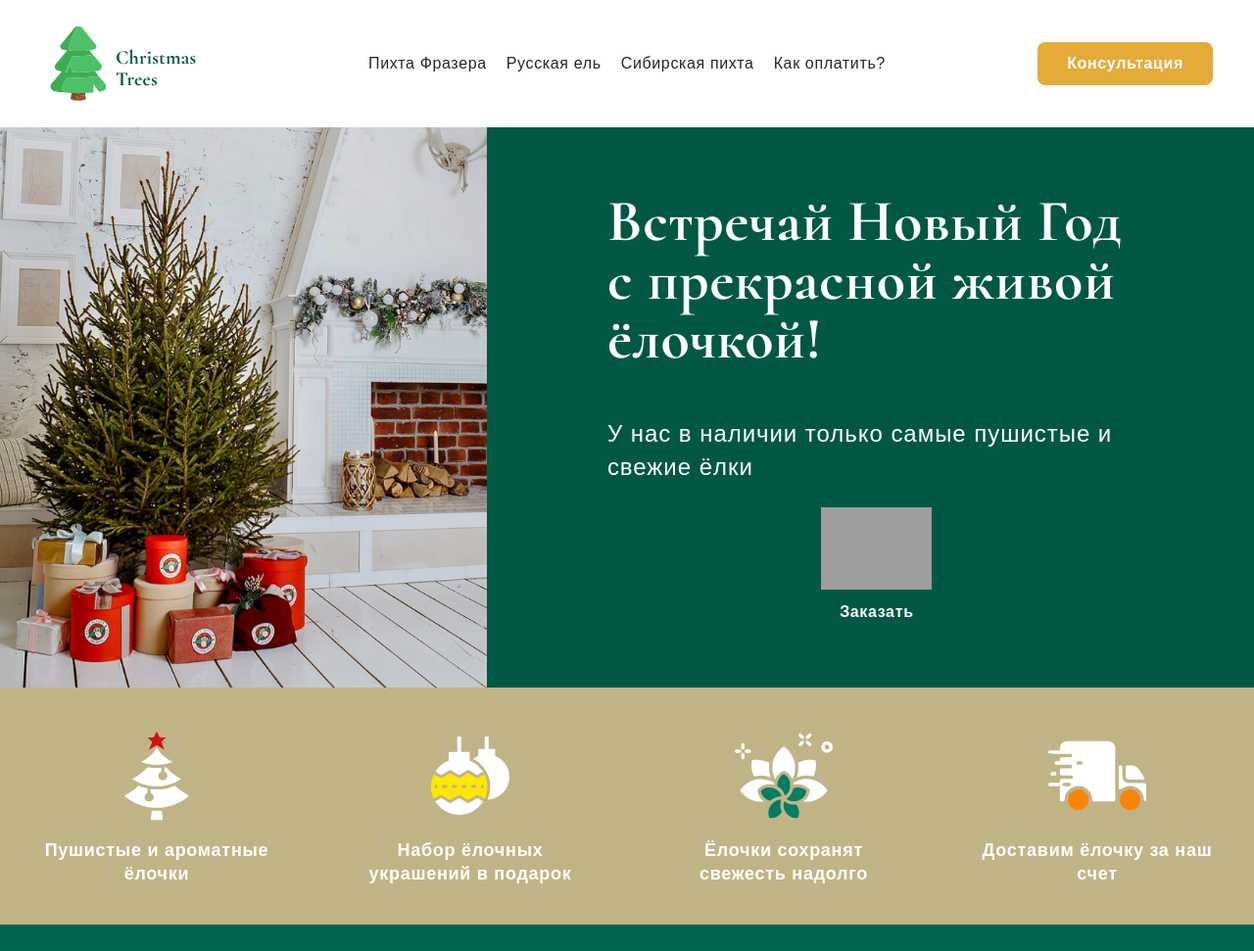
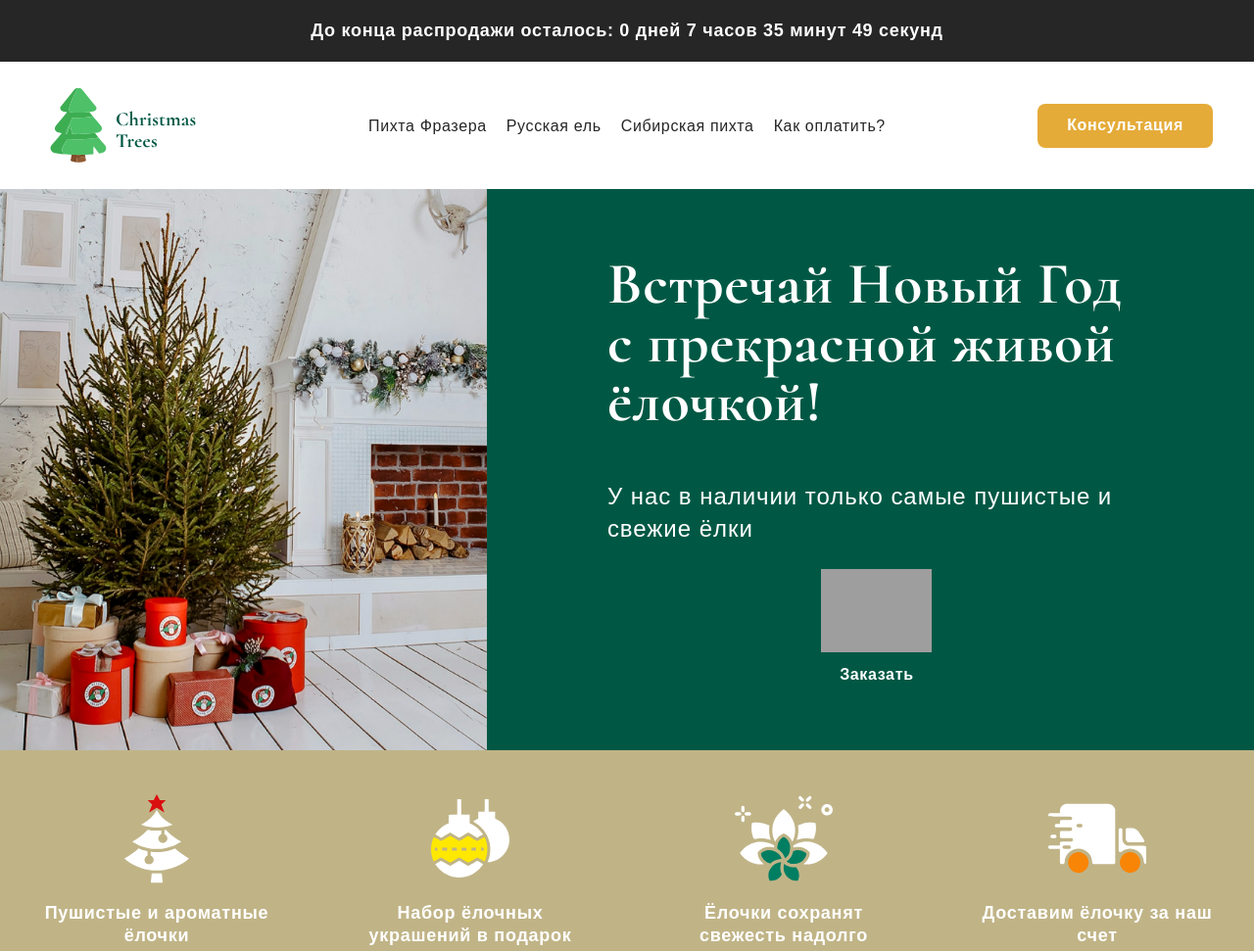
Before and after one commit to Kalliacto/Chrismas-Trees, a plain HTML site: page index.html in a window 1280 px wide. Shown: the top 971 px of the page at 98% size. Drawn offline with Linux system fonts and the light colour scheme; grey boxes are pictures that could not be loaded.

Commit message:
Реализация Таймера=)

```diff
--- a/index.html
+++ b/index.html
@@ -34,9 +34,11 @@
     <link rel="stylesheet" href="styles/footer.css">
     <link rel="stylesheet" href="styles/overlay.css">
     <link rel="stylesheet" href="styles/modal.css">
+    <link rel="stylesheet" href="styles/timer.css">
 
     <script src="js/burger.js" defer></script>
     <script src="js/modal.js" defer></script>
+    <script src="js/timer.js" defer></script>
     <title>Christmas Trees - Встречай Новый Год с прекрасной живой ёлочкой!</title>
 </head>
 <body>
--- /dev/null
+++ b/js/timer.js
@@ -0,0 +1,53 @@
+    // возвращает число и слово
+    declOfNum = (n, titles) => n + ' ' + titles[n % 10 === 1 && n % 100 !== 11 ?
+		0 : n % 10 >= 2 && n % 10 <= 4 && (n % 100 < 10 || n % 100 >= 20) ? 1 : 2];
+
+
+
+    const timer = () => {
+    const timer = document.createElement('div');
+    const timerText = document.createElement('p');
+    const timerCount = document.createElement('span');
+
+    timer.classList.add('timer');
+    timerText.classList.add('timer__text');
+    timerCount.classList.add('timer__count');
+
+    timerText.textContent = 'До конца распродажи осталось: ';
+    // timerCount.textContent = '3 дня 20 часов 15 минут';
+
+    timerText.append(timerCount);
+    timer.append(timerText);
+    document.body.prepend(timer);
+
+    const startTimer = () => {
+        const deadedLine = new Date(2023, 0, 5, 22, 0, 0);
+        const now = new Date();
+        const timeRemaining = (deadedLine - now) / 1000;
+
+
+        const seconds = Math.floor(timeRemaining % 60);
+        const minutes = Math.floor(timeRemaining / 60 % 60);
+        const hours = Math.floor(timeRemaining / 60 / 60 % 24);
+        const days = Math.floor(timeRemaining / 60 / 60 / 24 % 30);
+        // const months = Math.floor(timeRemaining / 60 / 60 / 24 / 30 % 12);
+        // console.log('months: ', months);
+
+        const s = declOfNum(seconds, ['секунда', 'секунды', 'секунд']);
+        const m = declOfNum(minutes, ['минута', 'минуты', 'минут']);
+        const h = declOfNum(hours, ['час', 'часа', 'часов']);
+        const d = declOfNum(days, ['день', 'дня', 'дней']);
+
+        timerCount.textContent = `${d} ${h} ${m} ${s}`;
+
+        if (timeRemaining > 0 ) {
+            setTimeout(startTimer, 1000);
+        } else {
+            timer.remove();
+        }
+    }
+
+        startTimer();
+}
+
+timer();
--- /dev/null
+++ b/styles/timer.css
@@ -0,0 +1,36 @@
+.timer {
+    position: sticky;
+    z-index: 10;
+    top: 0;
+    left: 0;
+    right: 0;
+    padding: 20px;
+    background-color: var(--second-color);
+    color: var(--main-color);
+    text-align: center;
+    font-weight: 700;
+    font-size: 18px;
+    line-height: 130%;
+    letter-spacing: 0.04em;
+}
+
+@media (max-width: 1200px) {
+    .timer {
+        font-size: 16px;
+    }
+}
+
+@media (max-width: 768px) {
+    .timer {
+        font-size: 14px;
+    }
+}
+
+@media (max-width: 580px) {
+    .timer {
+        font-size: 12px;
+    }
+    .timer__count {
+        display: block;
+    }
+}
```
